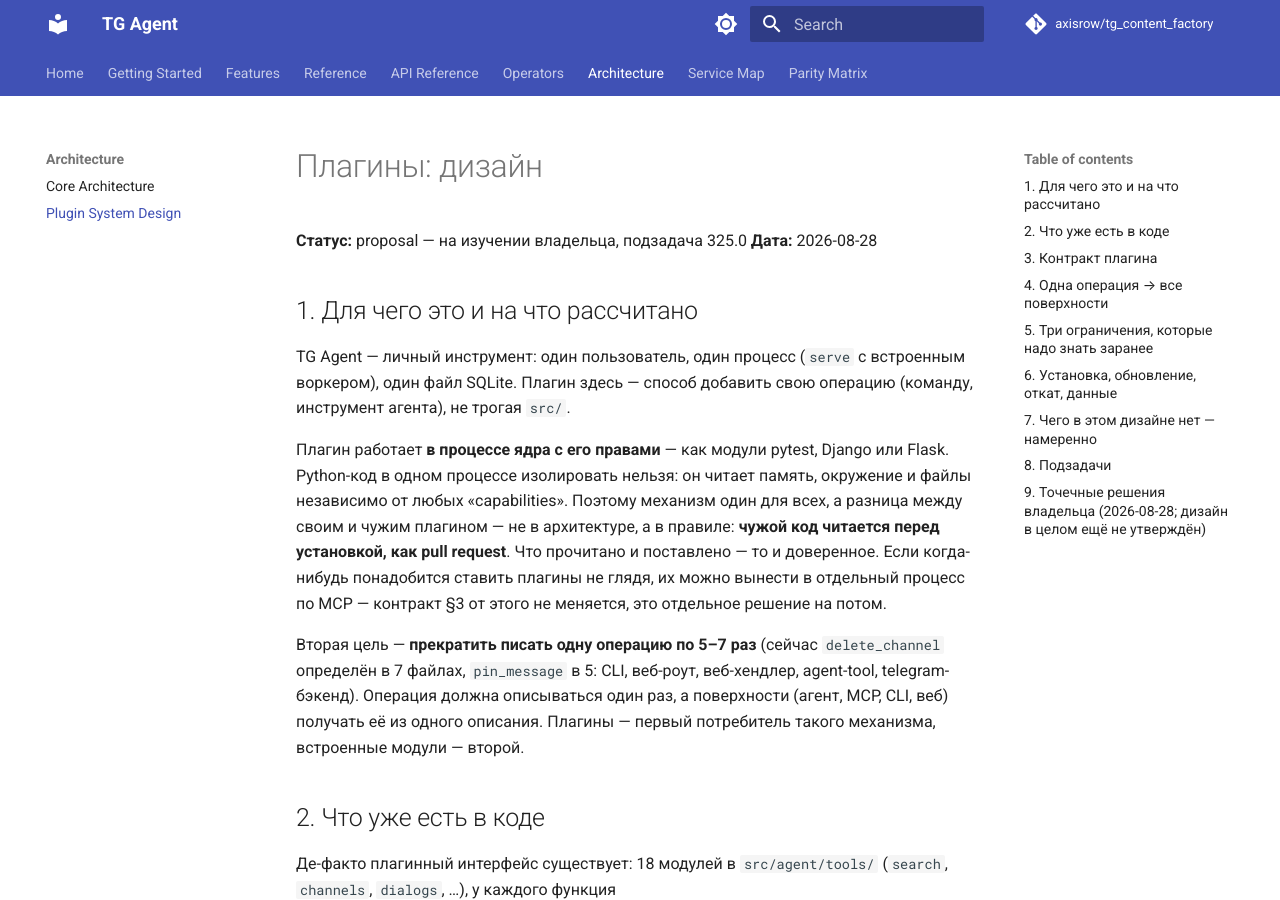
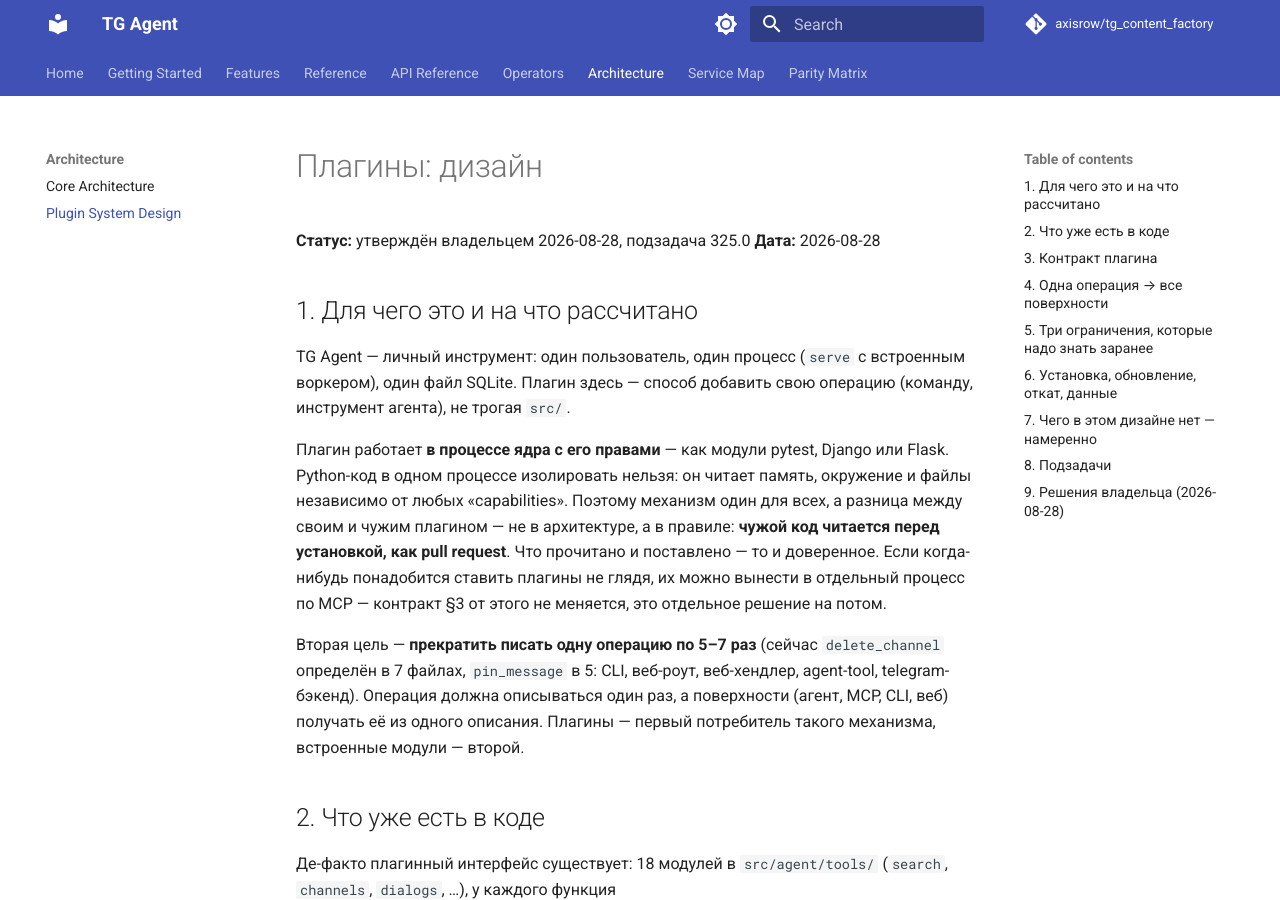
Before and after one commit to axisrow/tg_content_factory, an MkDocs documentation site: the page built from docs/design/plugin-system.md, in a window 1280 px wide and 900 px high. Built offline with MkDocs 1.6.1 and Material for MkDocs 9.7.7, drawn with Linux system fonts in a browser that asks for light colours; comment, search, counter and statistics services are not loaded; some of the changed text lies outside the part shown.

Commit message:
docs: mark plugin design as approved by owner
Co-Authored-By: Claude Fable 5 <noreply@anthropic.com>
Claude-Session: https://claude.ai/code/session_017svD4Ki98G2QqDgkgc91gi

```diff
--- a/docs/design/plugin-system.md
+++ b/docs/design/plugin-system.md
@@ -1,6 +1,6 @@
 # Плагины: дизайн
 
-**Статус:** proposal — на изучении владельца, подзадача 325.0
+**Статус:** утверждён владельцем 2026-08-28, подзадача 325.0
 **Дата:** 2026-08-28
 
 ## 1. Для чего это и на что рассчитано
@@ -191,7 +191,7 @@ policy — иначе агент их не увидит.
 Прежнее 325.3 «внешние/приватные репозитории» закрыто §6 — это pip.
 Порядок: 325.1 → 325.2 → 325.3.
 
-## 9. Точечные решения владельца (2026-08-28; дизайн в целом ещё не утверждён)
+## 9. Решения владельца (2026-08-28)
 
 1. **325.2 — после первого реального плагина.** Генератор CLI/JSON из
    схемы не проектируется без потребителя; 325.1 и пример плагина идут
```
